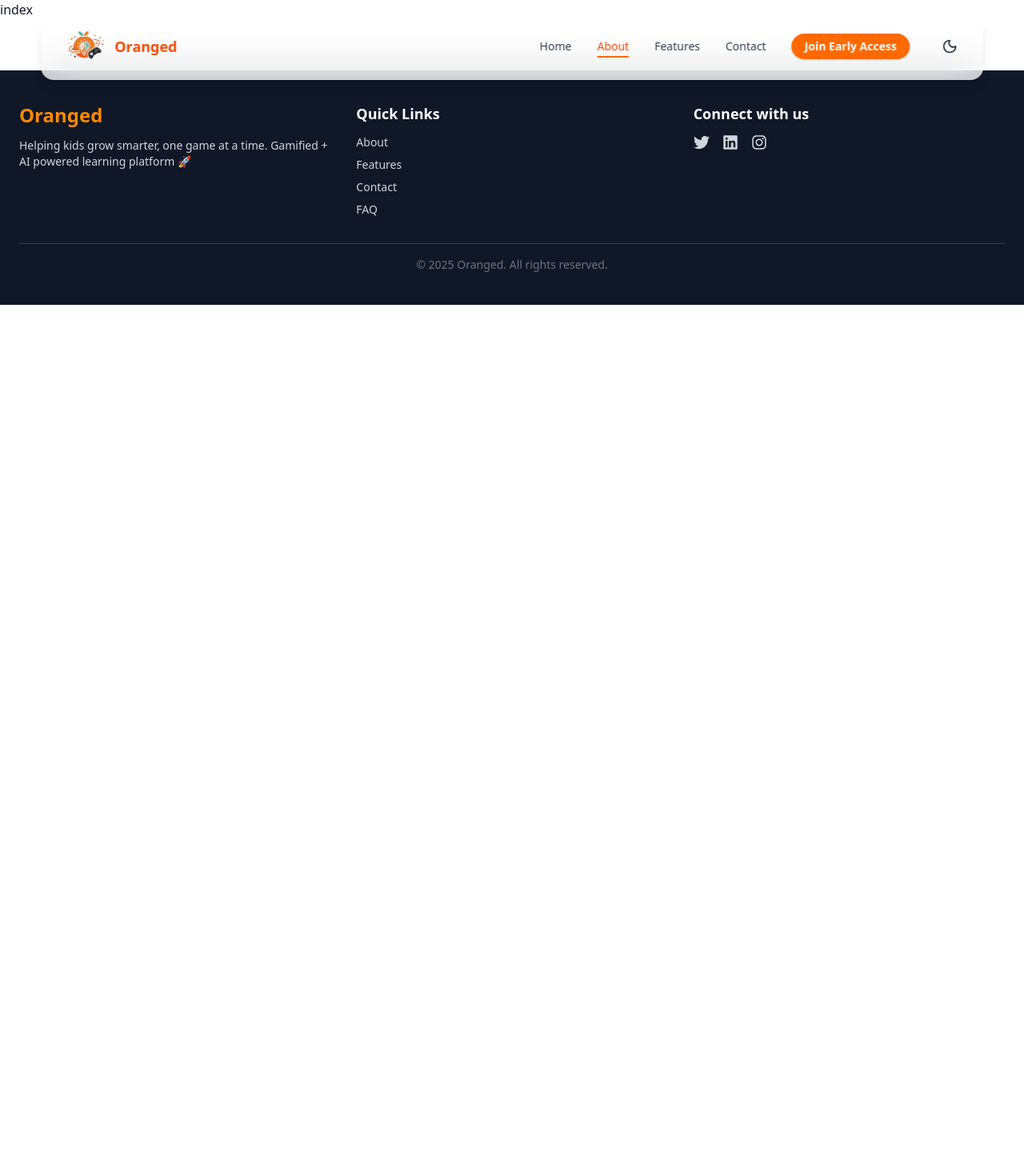
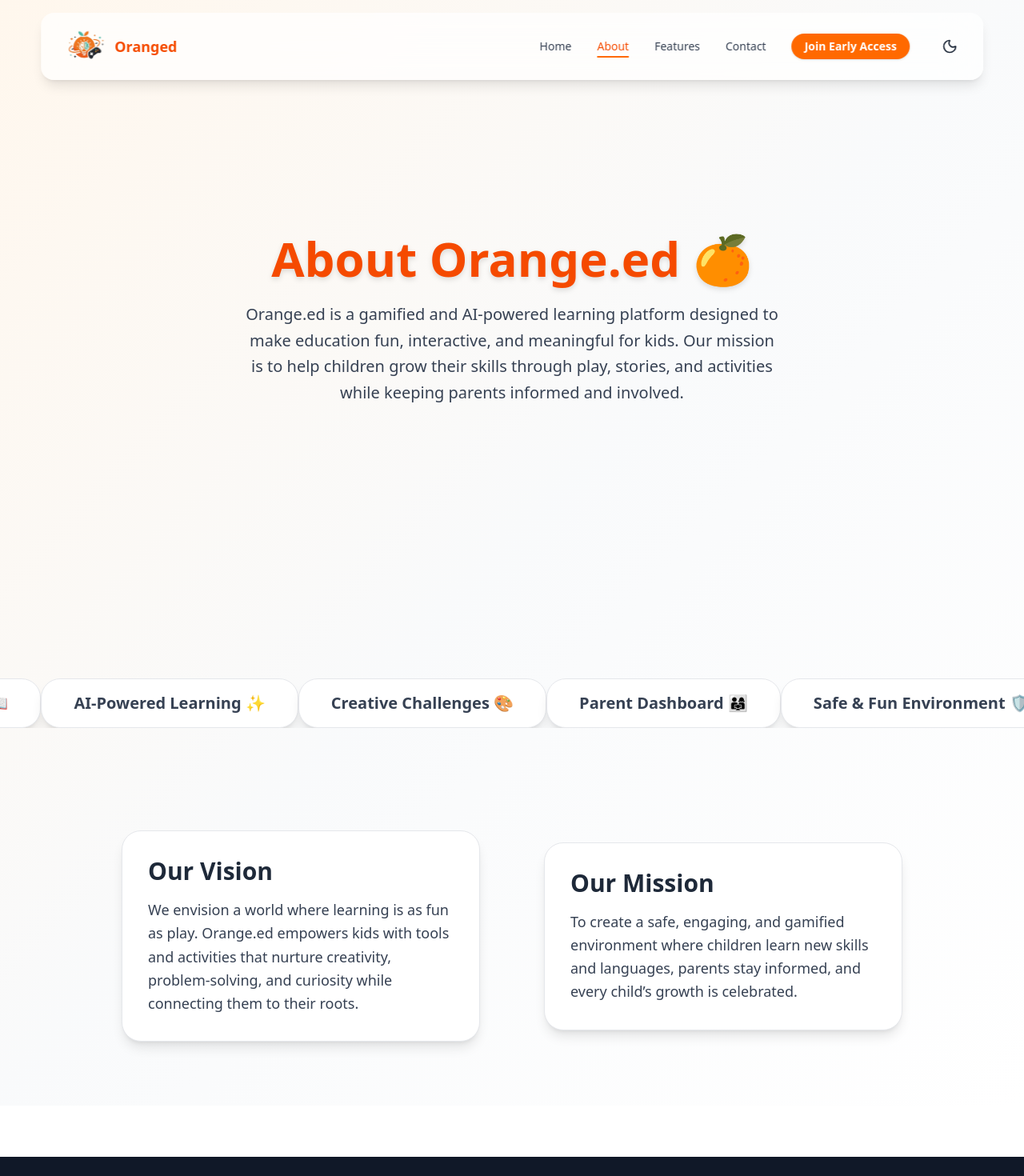
Before and after one commit to Tanmaydeep-Singh/Oranges, a Next.js app: page /about in a window 1280 px wide. Shown: the top 1470 px of the page at 80% size. Before the commit the page ends 800 px from the top, so only its background shows below. Built offline with nearby package versions, Linux system fonts and the light colour scheme.

Commit message:
dev: added base about page

```diff
--- a/src/pages/about/index.tsx
+++ b/src/pages/about/index.tsx
@@ -1,9 +1,136 @@
-import React from 'react'
+"use client";
+import React from "react";
+import { motion } from "framer-motion";
 
-function index() {
+const AboutPage = () => {
+  // Framer Motion variants for animated sections
+  const sectionVariants = {
+    hidden: { opacity: 0, y: 30 },
+    show: {
+      opacity: 1,
+      y: 0,
+      transition: {
+        duration: 0.8,
+        ease: "easeOut",
+      },
+    },
+  };
+
+  const textVariants = {
+    hidden: { opacity: 0, y: 20 },
+    show: {
+      opacity: 1,
+      y: 0,
+      transition: {
+        duration: 0.6,
+        ease: "easeOut",
+        staggerChildren: 0.1,
+      },
+    },
+  };
+
+  // Define the marquee animation via CSS
+  const marqueeItems = [
+    "Gamified Lessons 🎮",
+    "Interactive Stories 📖",
+    "AI-Powered Learning ✨",
+    "Creative Challenges 🎨",
+    "Parent Dashboard 👨‍👩‍👧",
+    "Safe & Fun Environment 🛡️",
+  ];
+
   return (
-    <div>index</div>
-  )
-}
+    <main className="min-h-screen bg-gradient-to-br from-orange-50 via-gray-50  font-sans">
+      {/* Hero Section */}
+      <motion.section
+        className="py-20 px-6 text-center max-w-4xl mx-auto h-[100vh] flex flex-col justify-center items-center"
+        initial="hidden"
+        whileInView="show"
+        viewport={{ once: true, amount: 0.5 }}
+        variants={textVariants}
+      >
+        <motion.h1
+          className="text-4xl sm:text-6xl font-extrabold text-orange-600 mb-6 drop-shadow-md"
+          variants={textVariants}
+        >
+          About Orange.ed 🍊
+        </motion.h1>
+        <motion.p
+          className="text-lg md:text-xl text-gray-700 leading-relaxed max-w-2xl"
+          variants={textVariants}
+        >
+          Orange.ed is a gamified and AI-powered learning platform designed to
+          make education fun, interactive, and meaningful for kids. Our mission
+          is to help children grow their skills through play, stories, and
+          activities while keeping parents informed and involved.
+        </motion.p>
+      </motion.section>
 
-export default index
+      {/* Marquee Section */}
+      <style>{`
+        @keyframes marquee {
+          0% { transform: translateX(0%); }
+          100% { transform: translateX(-50%); }
+        }
+        .marquee-container {
+          overflow: hidden;
+          white-space: nowrap;
+        }
+        .marquee-content {
+          display: inline-block;
+          animation: marquee 20s linear infinite;
+        }
+        .marquee-content > * {
+          display: inline-block;
+          padding-left: 2.5rem; /* Equivalent to gap-10 in Tailwind */
+          padding-right: 2.5rem; /* To ensure spacing on both sides */
+        }
+      `}</style>
+      <section className="py-12">
+        <div className="marquee-container">
+          <div className="marquee-content flex gap-10 text-xl font-bold text-gray-700">
+            {/* Duplicate content to create the continuous loop effect */}
+            {marqueeItems.map((item, index) => (
+              <span key={`item-1-${index}`} className="bg-white px-8 py-4 rounded-3xl shadow-lg border border-gray-200 hover:shadow-xl transition-shadow duration-300">
+                {item}
+              </span>
+            ))}
+            {marqueeItems.map((item, index) => (
+              <span key={`item-2-${index}`} className="bg-white px-8 py-4 rounded-3xl shadow-lg border border-gray-200 hover:shadow-xl transition-shadow duration-300">
+                {item}
+              </span>
+            ))}
+          </div>
+        </div>
+      </section>
+
+      {/* Vision & Mission */}
+      <motion.section
+        className="py-20 px-6 max-w-5xl mx-auto grid md:grid-cols-2 gap-12 md:gap-20 items-center"
+        initial="hidden"
+        whileInView="show"
+        viewport={{ once: true, amount: 0.3 }}
+        variants={sectionVariants}
+      >
+        <div className="p-8 bg-white rounded-3xl shadow-lg border border-gray-200 transform transition-all duration-300 hover:-translate-y-2 hover:shadow-2xl">
+          <h2 className="text-3xl font-bold text-gray-800 mb-4">Our Vision</h2>
+          <p className="text-lg text-gray-700 leading-relaxed">
+            We envision a world where learning is as fun as play. Orange.ed
+            empowers kids with tools and activities that nurture creativity,
+            problem-solving, and curiosity while connecting them to their roots.
+          </p>
+        </div>
+        <div className="p-8 bg-white rounded-3xl shadow-lg border border-gray-200 transform transition-all duration-300 hover:-translate-y-2 hover:shadow-2xl">
+          <h2 className="text-3xl font-bold text-gray-800 mb-4">Our Mission</h2>
+          <p className="text-lg text-gray-700 leading-relaxed">
+            To create a safe, engaging, and gamified environment where children
+            learn new skills and languages, parents stay informed, and every
+            child’s growth is celebrated.
+          </p>
+        </div>
+      </motion.section>
+    </main>
+  );
+};
+
+export default AboutPage;
```
